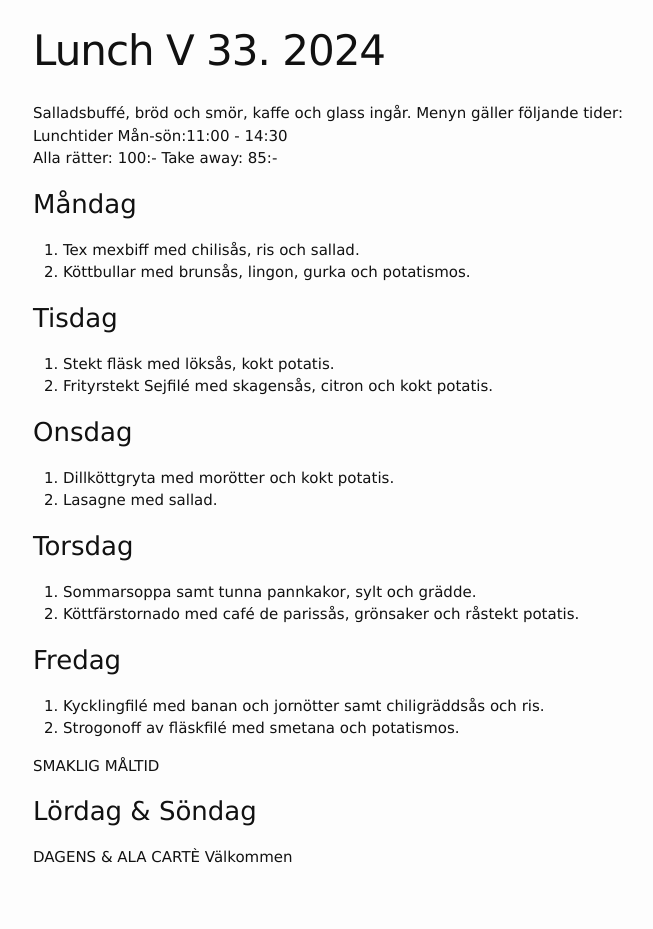
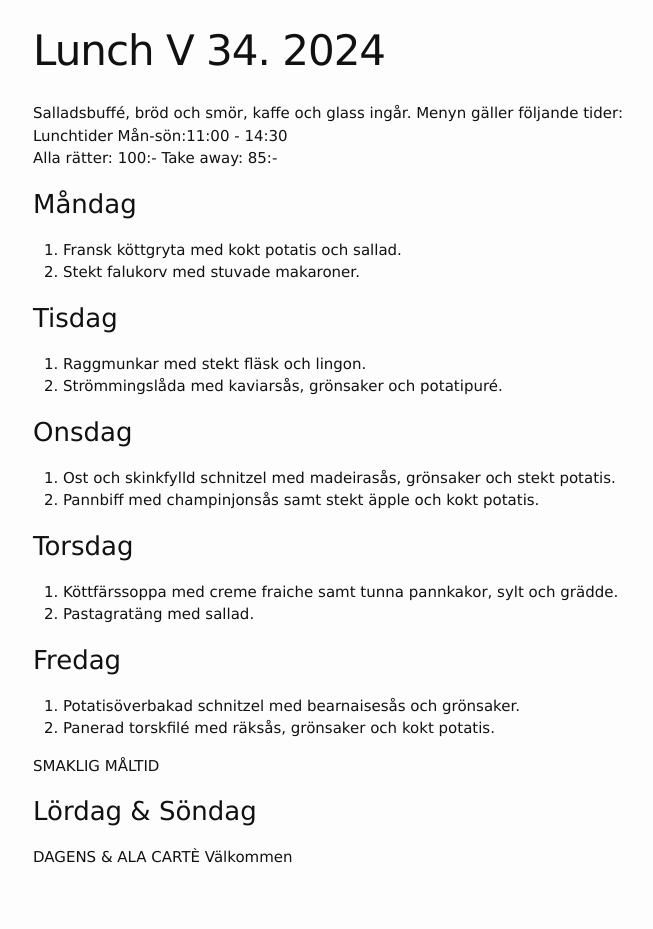
Before and after one commit to FarInn62/farinn62.github.io, a Jekyll site: the page built from lunch.md, in a window 1280 px wide. Shown: the whole page, without its empty margins (237-890 px from the left). Built offline with Jekyll 4.4.1, drawn with Linux system fonts in a browser that asks for light colours.

Commit message:
Update lunch.md

```diff
--- a/lunch.md
+++ b/lunch.md
@@ -1,6 +1,6 @@
 ---
 layout: foodmenu
-title: Lunch V 33. 2024
+title: Lunch V 34. 2024
 permalink: /lunch/
 published: true
 ---
@@ -11,28 +11,28 @@ Alla rätter: 100:- Take away: 85:-
 
 ### Måndag
 
-1. Tex mexbiff med chilisås, ris och sallad.
-2. Köttbullar med brunsås, lingon, gurka och potatismos.
+1. Fransk köttgryta med kokt potatis och sallad.
+2. Stekt falukorv med stuvade makaroner.
 
 ### Tisdag
 
-1. Stekt fläsk med löksås, kokt potatis.
-2. Frityrstekt Sejfilé med skagensås, citron och kokt potatis.
+1. Raggmunkar med stekt fläsk och lingon.
+2. Strömmingslåda med kaviarsås, grönsaker och potatipuré.
 
 ### Onsdag
 
-1. Dillköttgryta med morötter och kokt potatis.
-2. Lasagne med sallad.
+1. Ost och skinkfylld schnitzel med madeirasås, grönsaker och stekt potatis.
+2. Pannbiff med champinjonsås samt stekt äpple och kokt potatis.
 
 ### Torsdag
 
-1. Sommarsoppa samt tunna pannkakor, sylt och grädde.
-2. Köttfärstornado med café de parissås, grönsaker och råstekt potatis.
+1. Köttfärssoppa med creme fraiche samt tunna pannkakor, sylt och grädde.
+2. Pastagratäng med sallad.
 
 ### Fredag
 
-1. Kycklingfilé med banan och jornötter samt chiligräddsås och ris.
-2. Strogonoff av fläskfilé med smetana och potatismos.
+1. Potatisöverbakad schnitzel med bearnaisesås och grönsaker.
+2. Panerad torskfilé med räksås, grönsaker och kokt potatis.
 
 SMAKLIG MÅLTID
 ### Lördag & Söndag
```
